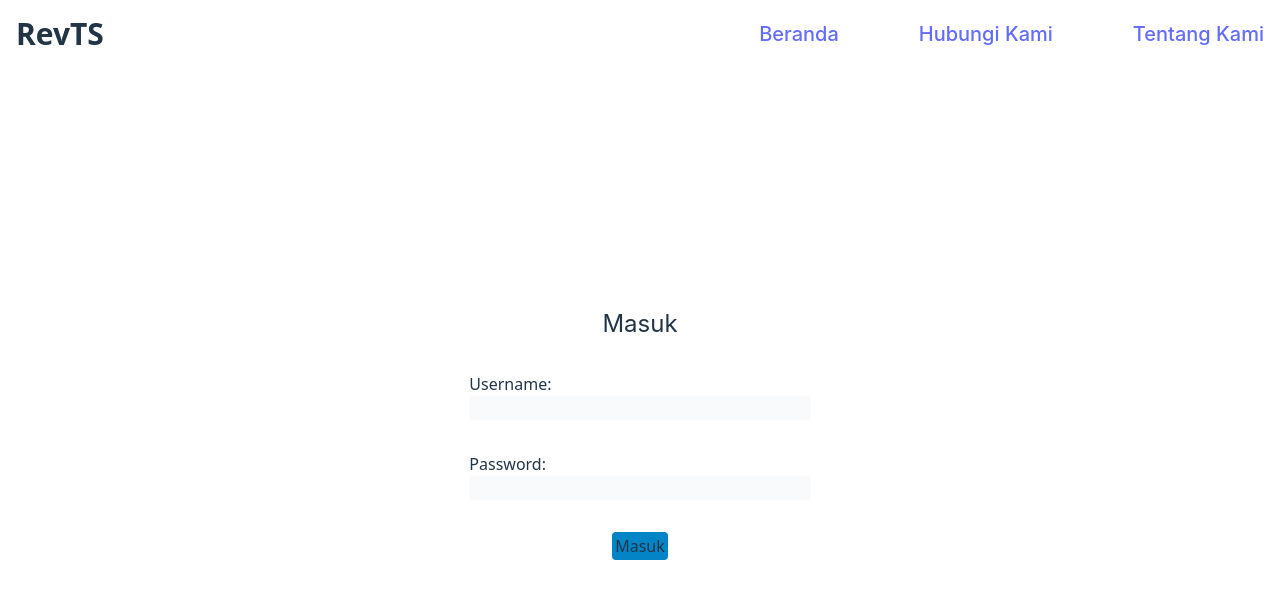
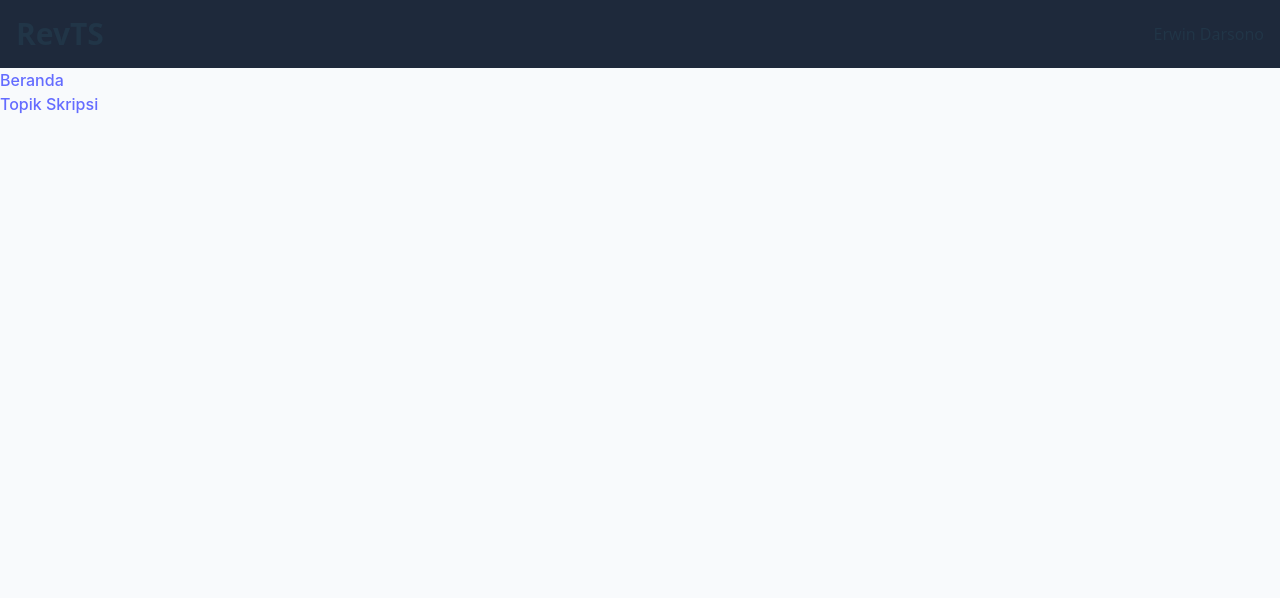
Before and after one commit to erwindrsno/RevTS-2.0, a React (Vite) app: page / in a window 1280 px wide. Shown: the top 598 px of the page. Built offline with nearby package versions, Linux system fonts and the light colour scheme.

Commit message:
home page still on going

```diff
--- /dev/null
+++ b/src/App.jsx
@@ -0,0 +1,31 @@
+import { BrowserRouter as Router, Routes, Route } from "react-router-dom";
+import About from "./pages/login/About.jsx";
+import Login from "./pages/login/Login.jsx";
+import Contact from "./pages/login/Contact.jsx";
+import Home from "./pages/home/Home.jsx"
+
+export const LoginRouter = () => {
+  return (
+    <Router>
+      <Routes>
+        <Route path="/" element={<Login />} />
+        <Route path="/about" element={<About />} />
+        <Route path="/contact" element={<Contact />} />
+      </Routes>
+    </Router>
+    // <p>Hello</p>
+    // <Home />
+  );
+};
+
+export const HomeRouter = () => {
+  return(
+    <Router>
+      <Routes>
+        <Route path="/" element={<Home />} />
+        {/* <Route path="/about" element={<About />} />
+        <Route path="/contact" element={<Contact />} /> */}
+      </Routes>
+    </Router>
+  )
+}
--- /dev/null
+++ b/src/components/home/Header.jsx
@@ -0,0 +1,11 @@
+const Header = () => {
+  return (
+    <div className="flex justify-between flex-row p-4 bg-bluegray-800">
+      <h1 className="text-3xl font-bold font-sans">RevTS</h1>
+      {/* to be handle */}
+      <p className="text-base font-sans place-self-center">Erwin Darsono</p>
+    </div>
+  )
+}
+
+export default Header;
--- /dev/null
+++ b/src/components/home/NavBar.jsx
@@ -0,0 +1,10 @@
+import { Link } from 'react-router-dom';
+
+export const NavBar = () => {
+  return (
+    <nav className='flex flex-col'>
+      <Link to="/">Beranda</Link>
+      <Link to="/topik-skripsi">Topik Skripsi</Link>
+    </nav>
+  )
+}
--- a/src/components/Form.jsx
+++ b/src/components/login/Form.jsx
@@ -1,6 +1,6 @@
 /* eslint-disable no-unused-vars */
 import { useState } from "react";
-import API from "../api/api";
+import API from "../../api/api";
 import axios from "axios";
 
 const Form = () => {
--- a/src/main.jsx
+++ b/src/main.jsx
@@ -1,10 +1,11 @@
 import React from 'react';
 import ReactDOM from 'react-dom/client';
-import App from './pages/App.jsx';
+import { LoginRouter, HomeRouter } from './App.jsx';
+// import { LoginRouter } from './App.jsx';
 import './index.css';
 
 ReactDOM.createRoot(document.getElementById('root')).render(
   <React.StrictMode>
-    <App className="max-h-screen w-screen"/>
+    <HomeRouter className="max-h-screen w-screen"/>
   </React.StrictMode>
 )
--- a/src/pages/App.jsx
+++ /dev/null
@@ -1,19 +0,0 @@
-import { BrowserRouter as Router, Routes, Route } from "react-router-dom";
-import About from "./About.jsx";
-import Login from "./Login.jsx";
-import Contact from "./Contact.jsx";
-
-const App = () => {
-  return (
-    <Router>
-      <Routes>
-        <Route path="/" element={<Login />} />
-        <Route path="/about" element={<About />} />
-        <Route path="/contact" element={<Contact />} />
-      </Routes>
-    </Router>
-    // <p>Hello</p>
-  );
-};
-
-export default App;
--- /dev/null
+++ b/src/pages/home/Home.jsx
@@ -0,0 +1,19 @@
+import Header from '../../components/home/Header.jsx'
+import {NavBar} from '../../components/home/NavBar.jsx'
+import { Link } from 'react-router-dom'
+
+const Home = () => {
+  return (
+    <div className='flex flex-col h-screen w-screen relative bg-bluegray-50'>
+      <Header />
+      <NavBar />
+      {/* <nav className='flex space-x-20 text-xl font-inter font-medium items-center'>
+        <Link to="/">Beranda</Link>
+        <Link to="/topik-skripsi">Topik Skripsi</Link>
+      </nav> */}
+      {/* <p className='text-9xl text-gray-950'>hai</p> */}
+    </div>
+  )
+}
+
+export default Home
--- a/src/pages/About.jsx
+++ b/src/pages/login/About.jsx
@@ -1,6 +1,6 @@
 // import '../style/index.css'
-import Description from '../text/Description.jsx'
-import Header from '../components/Header.jsx'
+import Description from '../../text/Description.jsx'
+import Header from '../../components/login/Header.jsx'
 
 const About = () =>{
   return (
--- a/src/pages/Contact.jsx
+++ b/src/pages/login/Contact.jsx
@@ -1,5 +1,5 @@
 // import '../style/index.css'
-import Header from '../components/Header';
+import Header from '../../components/login/Header';
 
 const Contact = () => {
   return (
--- a/src/pages/Login.jsx
+++ b/src/pages/login/Login.jsx
@@ -1,7 +1,7 @@
 // import '../style/index.css'
 // import Button from '../components/Button.jsx';
-import Header from '../components/Header.jsx';
-import Form from '../components/Form.jsx';
+import Header from '../../components/login/Header.jsx';
+import Form from '../../components/login/Form.jsx';
 
 
 const Login = () =>{
```
Also changed, not shown: src/components/login/Button.jsx (renamed from src/components/Button.jsx), src/components/login/Header.jsx (renamed from src/components/Header.jsx).
